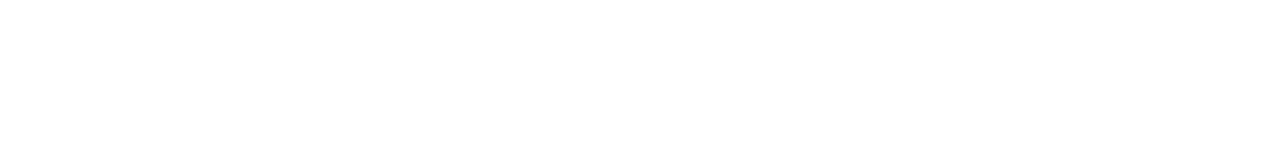
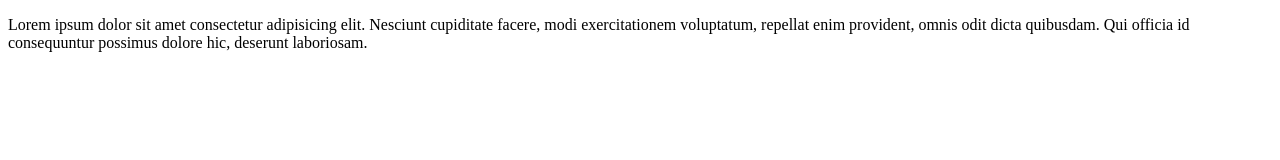
Before and after one commit to mrValian/test-git-2, a plain HTML site: page index.html in a window 1280 px wide. Drawn offline with Linux system fonts and the light colour scheme.

Commit message:
create branch develop

```diff
--- a/index.html
+++ b/index.html
@@ -7,6 +7,9 @@
     <script src="./index.js" defer></script>
 </head>
 <body>
+    <p>
+        Lorem ipsum dolor sit amet consectetur adipisicing elit. Nesciunt cupiditate facere, modi exercitationem voluptatum, repellat enim provident, omnis odit dicta quibusdam. Qui officia id consequuntur possimus dolore hic, deserunt laboriosam.
+    </p>
 
 </body>
 </html>
--- a/index.js
+++ b/index.js
@@ -1 +1,5 @@
 console.log("test");
+console.log("test");
+console.log("test");
+console.log("test");
+console.log("test");
```
